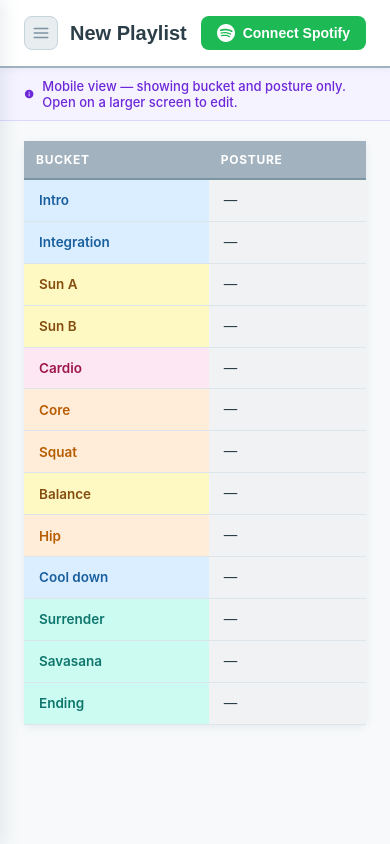
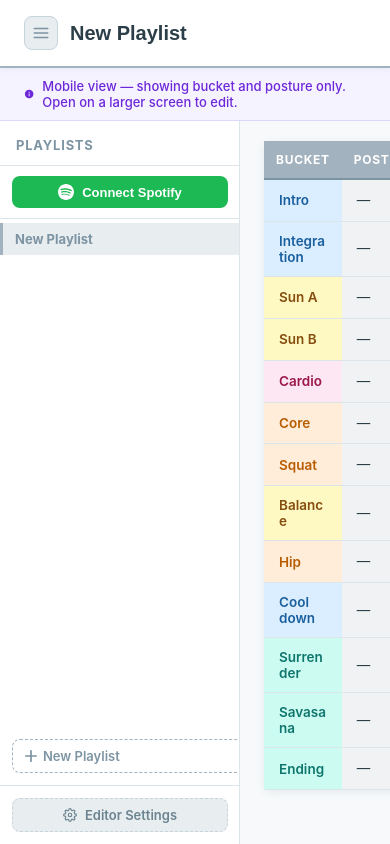
Before and after one commit to ChengWei1010/yoga-playlist-planner, a React (Vite) app: page / in a window 390 px wide. Built offline with nearby package versions, Linux system fonts and the light colour scheme.

Commit message:
Change nav bar behavior

```diff
--- a/src/App.css
+++ b/src/App.css
@@ -31,7 +31,8 @@ body {
 .app {
   display: flex;
   flex-direction: column;
-  min-height: 100vh;
+  height: 100vh;
+  overflow: hidden;
 }
 
 /* ─── Header ─── */
@@ -107,7 +108,10 @@ body {
 .table-wrapper {
   flex: 1;
   overflow-x: auto;
+  overflow-y: auto;
   padding: 20px 24px;
+  display: flex;
+  flex-direction: column;
 }
 
 /* ─── Table ─── */
@@ -235,9 +239,7 @@ body {
   background: var(--footer-bg);
   border-top: 2px solid var(--brand);
   padding: 14px 24px;
-  position: sticky;
-  bottom: 0;
-  z-index: 10;
+  flex-shrink: 0;
 }
 
 .footer-inner {
@@ -898,6 +900,16 @@ body {
   flex: 1;
   overflow: hidden;
   position: relative;
+  min-height: 0;
+}
+
+/* Wrapper for scrollable table + fixed footer */
+.main-panel {
+  flex: 1;
+  display: flex;
+  flex-direction: column;
+  min-width: 0;
+  overflow: hidden;
 }
 
 .main-content {
@@ -927,30 +939,31 @@ body {
 
 /* ─── Sidebar backdrop ─── */
 .sidebar-backdrop {
-  position: fixed;
-  inset: 0;
-  z-index: 19;
-  background: transparent;
+  display: none;
 }
 
 /* ─── Sidebar panel ─── */
 .sidebar {
-  position: fixed;
-  top: 0;
-  left: 0;
-  bottom: 0;
-  width: 240px;
+  width: 0;
+  overflow: hidden;
+  flex-shrink: 0;
   background: var(--surface);
   border-right: 1px solid var(--border);
-  box-shadow: 4px 0 16px rgba(100,130,150,0.14);
-  z-index: 20;
   display: flex;
   flex-direction: column;
-  transform: translateX(-100%);
-  transition: transform 0.22s cubic-bezier(0.4,0,0.2,1);
+  transition: width 0.22s cubic-bezier(0.4,0,0.2,1);
+  /* Stay in place while main content scrolls */
+  position: sticky;
+  top: 0;
+  align-self: flex-start;
+  height: 100%;
+  max-height: 100%;
 }
 .sidebar.open {
-  transform: translateX(0);
+  width: 240px;
+}
+.sidebar > * {
+  min-width: 240px;
 }
 
 .sidebar-header {
@@ -961,12 +974,24 @@ body {
   border-bottom: 1px solid var(--border);
 }
 
+.sidebar-title-group {
+  display: flex;
+  flex-direction: column;
+  gap: 2px;
+}
+
 .sidebar-title {
   font-size: 13px;
   font-weight: 700;
   letter-spacing: 0.06em;
   text-transform: uppercase;
   color: var(--brand-dark);
+}
+
+.sidebar-sync-time {
+  font-size: 11px;
+  color: var(--text-muted);
+  font-weight: 400;
 }
 
 .sidebar-close {
@@ -987,19 +1012,24 @@ body {
 .sidebar-close:hover { background: var(--brand-xlight); color: var(--text); }
 
 .sidebar-new-btn {
-  margin: 12px;
+  display: flex;
+  align-items: center;
+  gap: 6px;
+  margin: 0 12px 12px;
   padding: 8px 12px;
-  background: var(--brand);
-  color: #fff;
-  border: none;
+  background: transparent;
+  color: var(--brand-dark);
+  border: 1.5px dashed var(--brand);
   border-radius: var(--radius);
   font-size: 13px;
   font-weight: 600;
   cursor: pointer;
-  transition: background 0.15s;
+  transition: background 0.15s, border-color 0.15s;
   text-align: left;
+  font-family: inherit;
+  width: calc(100% - 24px);
 }
-.sidebar-new-btn:hover { background: var(--brand-dark); }
+.sidebar-new-btn:hover { background: var(--brand-xlight); border-color: var(--brand-dark); }
 
 .sidebar-list {
   flex: 1;
@@ -1100,6 +1130,44 @@ body {
   justify-content: center;
   cursor: pointer;
 }
+
+/* ─── Sidebar Spotify section ─── */
+.sidebar-spotify-section {
+  padding: 10px 12px;
+  border-bottom: 1px solid var(--border);
+}
+
+.sidebar-spotify-user {
+  display: flex;
+  align-items: center;
+  gap: 8px;
+  padding: 6px 8px;
+  background: var(--brand-xlight);
+  border-radius: var(--radius);
+  border: 1px solid var(--brand-light);
+}
+
+.sidebar-spotify-login {
+  width: 100%;
+  justify-content: center;
+  font-size: 13px;
+}
+
+/* ─── Sidebar cloud sync section ─── */
+.sidebar-cloud-section {
+  padding: 10px 12px;
+  border-bottom: 1px solid var(--border);
+  display: flex;
+  flex-direction: column;
+  gap: 6px;
+}
+
+/* ─── Sidebar editor settings button ─── */
+.sidebar-editor-settings-btn {
+  color: var(--text-muted);
+  border-style: dashed;
+}
+.sidebar-editor-settings-btn:hover { background: var(--brand-xlight); color: var(--text); }
 
 /* ─── Gear button ─── */
 .gear-btn {
@@ -1297,3 +1365,58 @@ body {
   white-space: pre-wrap;
   line-height: 1.4;
 }
+
+/* ─── New Playlist modal ─── */
+.new-playlist-modal {
+  width: 460px;
+}
+
+.new-playlist-options {
+  display: flex;
+  flex-direction: column;
+  gap: 10px;
+  margin-bottom: 20px;
+}
+
+.new-playlist-option {
+  display: flex;
+  align-items: center;
+  gap: 14px;
+  padding: 14px 16px;
+  background: var(--bg);
+  border: 1.5px solid var(--border);
+  border-radius: var(--radius);
+  cursor: pointer;
+  text-align: left;
+  font-family: inherit;
+  transition: background 0.15s, border-color 0.15s;
+  width: 100%;
+}
+.new-playlist-option:hover {
+  background: var(--brand-xlight);
+  border-color: var(--brand);
+}
+
+.option-icon {
+  flex-shrink: 0;
+  color: var(--brand-dark);
+}
+.option-icon-spotify {
+  color: #1DB954;
+}
+
+.option-title {
+  display: block;
+  font-size: 14px;
+  font-weight: 700;
+  color: var(--text);
+  line-height: 1.2;
+}
+
+.option-desc {
+  display: block;
+  font-size: 12px;
+  color: var(--text-muted);
+  margin-top: 2px;
+  font-weight: 400;
+}
--- a/src/App.jsx
+++ b/src/App.jsx
@@ -161,7 +161,7 @@ export default function App() {
   const [playlistName, setPlaylistName] = useState(initialPlaylist?.playlistName ?? 'New Playlist');
   const [activePlaylistId, setActivePlaylistId] = useState(initialActiveId);
   const [playlistIndex, setPlaylistIndex] = useState(initialIndex);
-  const [showSidebar, setShowSidebar] = useState(false);
+  const [showSidebar, setShowSidebar] = useState(true);
   const [isDragging, setIsDragging] = useState(0);
   const [token, setToken] = useState(() => getToken());
   const [spotifyUser, setSpotifyUser] = useState(null);
@@ -178,6 +178,7 @@ export default function App() {
   const [newBucketName, setNewBucketName] = useState('');
   const [viewMode, setViewMode] = useState(false);
   const [isMobile, setIsMobile] = useState(() => window.matchMedia('(max-width: 700px)').matches);
+  const [showNewPlaylistModal, setShowNewPlaylistModal] = useState(false);
 
   useEffect(() => {
     const mq = window.matchMedia('(max-width: 700px)');
@@ -205,6 +206,7 @@ export default function App() {
     cloudSaveRef.current = setTimeout(() => {
       cloudSavePlaylist(uid, activePlaylistId, { rows, playlistName, updatedAt: Date.now() });
       cloudSaveIndex(uid, loadIndex());
+      recordSync();
     }, 2000);
   }, [rows, playlistName, activePlaylistId, spotifyUser]);
 
@@ -387,7 +389,7 @@ export default function App() {
     setActivePlaylistId(id);
     localStorage.setItem('yoga_planner_active', id);
     recalcNextId(pl.rows);
-    setShowSidebar(false);
+    if (isMobile) setShowSidebar(false);
   }
 
   function handleNewPlaylist() {
@@ -399,7 +401,6 @@ export default function App() {
     setPlaylistName('New Playlist');
     setActivePlaylistId(id);
     setPlaylistIndex(loadIndex());
-    setShowSidebar(false);
   }
 
   function handleDeletePlaylist(id, e) {
@@ -426,6 +427,26 @@ export default function App() {
 
   // ─── Save / Load JSON ───
   const [syncStatus, setSyncStatus] = useState('');
+  const [lastSyncTime, setLastSyncTime] = useState(() => {
+    const t = localStorage.getItem('yoga_planner_last_sync');
+    return t ? Number(t) : null;
+  });
+
+  function recordSync() {
+    const now = Date.now();
+    setLastSyncTime(now);
+    localStorage.setItem('yoga_planner_last_sync', String(now));
+  }
+
+  function formatSyncTime(ts) {
+    if (!ts) return null;
+    const now = Date.now();
+    const diff = Math.floor((now - ts) / 1000);
+    if (diff < 60) return 'just now';
+    if (diff < 3600) return `${Math.floor(diff / 60)}m ago`;
+    if (diff < 86400) return `${Math.floor(diff / 3600)}h ago`;
+    return new Date(ts).toLocaleDateString(undefined, { month: 'short', day: 'numeric' });
+  }
 
   async function handlePullFromCloud() {
     const uid = spotifyUser?.id;
@@ -461,6 +482,7 @@ export default function App() {
       setBucketOptions(cloud.buckets);
     }
     setPlaylistIndex(cloud.index);
+    recordSync();
     setSyncStatus('pull-done');
     setTimeout(() => setSyncStatus(''), 3000);
   }
@@ -478,6 +500,7 @@ export default function App() {
     );
     await cloudSaveIndex(uid, index);
     await cloudSaveBuckets(uid, bucketOptions);
+    recordSync();
     setSyncStatus('push-done');
     setTimeout(() => setSyncStatus(''), 3000);
   }
@@ -681,24 +704,7 @@ export default function App() {
         </div>
 
         <div className="header-right">
-          {!isMobile && <div className="mode-toggle">
-            <button className={`mode-btn${!viewMode ? ' mode-active' : ''}`} onClick={() => setViewMode(false)}>Edit</button>
-            <button className={`mode-btn${viewMode ? ' mode-active' : ''}`} onClick={() => setViewMode(true)}>View</button>
-          </div>}
-          {!isMobile && <button className="gear-btn" onClick={handleOpenBucketModal} title="Manage buckets">
-            <svg width="16" height="16" viewBox="0 0 24 24" fill="none" stroke="currentColor" strokeWidth="2" strokeLinecap="round" strokeLinejoin="round">
-              <circle cx="12" cy="12" r="3"/><path d="M19.4 15a1.65 1.65 0 00.33 1.82l.06.06a2 2 0 010 2.83 2 2 0 01-2.83 0l-.06-.06a1.65 1.65 0 00-1.82-.33 1.65 1.65 0 00-1 1.51V21a2 2 0 01-4 0v-.09A1.65 1.65 0 009 19.4a1.65 1.65 0 00-1.82.33l-.06.06a2 2 0 01-2.83-2.83l.06-.06A1.65 1.65 0 004.68 15a1.65 1.65 0 00-1.51-1H3a2 2 0 010-4h.09A1.65 1.65 0 004.6 9a1.65 1.65 0 00-.33-1.82l-.06-.06a2 2 0 012.83-2.83l.06.06A1.65 1.65 0 009 4.68a1.65 1.65 0 001-1.51V3a2 2 0 014 0v.09a1.65 1.65 0 001 1.51 1.65 1.65 0 001.82-.33l.06-.06a2 2 0 012.83 2.83l-.06.06A1.65 1.65 0 0019.4 9a1.65 1.65 0 001.51 1H21a2 2 0 010 4h-.09a1.65 1.65 0 00-1.51 1z"/>
-            </svg>
-          </button>}
           {!effectiveViewMode && <button className="reset-btn" onClick={() => setShowResetConfirm(true)}>Reset</button>}
-          {!effectiveViewMode && (
-            <button className="import-btn" onClick={() => { setShowImportModal(true); setImportError(''); setImportUrl(''); }}>
-              <svg width="14" height="14" viewBox="0 0 24 24" fill="none" stroke="currentColor" strokeWidth="2.5" strokeLinecap="round" strokeLinejoin="round">
-                <path d="M21 15v4a2 2 0 01-2 2H5a2 2 0 01-2-2v-4"/><polyline points="7 10 12 15 17 10"/><line x1="12" y1="15" x2="12" y2="3"/>
-              </svg>
-              Import
-            </button>
-          )}
           {token && !effectiveViewMode && (
             <button className="export-btn" onClick={handleExport}>
               <svg width="14" height="14" viewBox="0 0 24 24" fill="none" stroke="currentColor" strokeWidth="2.5" strokeLinecap="round" strokeLinejoin="round">
@@ -707,31 +713,10 @@ export default function App() {
               Export URIs
             </button>
           )}
-          {token ? (
-            <div className="spotify-user">
-              {spotifyUser?.images?.[0]?.url ? (
-                <img className="spotify-avatar" src={spotifyUser.images[0].url} alt={spotifyUser.display_name} />
-              ) : (
-                <div className="spotify-avatar-fallback">
-                  <svg width="16" height="16" viewBox="0 0 24 24" fill="white">
-                    <path d="M12 2C6.477 2 2 6.477 2 12s4.477 10 10 10 10-4.477 10-10S17.523 2 12 2zm0 3a3 3 0 110 6 3 3 0 010-6zm0 14.2a7.2 7.2 0 01-6-3.22c.03-1.99 4-3.08 6-3.08 1.99 0 5.97 1.09 6 3.08a7.2 7.2 0 01-6 3.22z"/>
-                  </svg>
-                </div>
-              )}
-              <div className="spotify-user-info">
-                <span className="spotify-connected">Connected to Spotify</span>
-                <span className="spotify-name">{spotifyUser?.display_name || '…'}</span>
-              </div>
-              <button className="spotify-logout-btn" onClick={handleLogout}>Sign out</button>
-            </div>
-          ) : (
-            <button className="spotify-login-btn" onClick={startLogin}>
-              <svg width="18" height="18" viewBox="0 0 24 24" fill="currentColor">
-                <path d="M12 0C5.4 0 0 5.4 0 12s5.4 12 12 12 12-5.4 12-12S18.66 0 12 0zm5.521 17.34c-.24.359-.66.48-1.021.24-2.82-1.74-6.36-2.101-10.561-1.141-.418.122-.779-.179-.899-.539-.12-.421.18-.78.54-.9 4.56-1.021 8.52-.6 11.64 1.32.42.18.479.659.301 1.02zm1.44-3.3c-.301.42-.841.6-1.262.3-3.239-1.98-8.159-2.58-11.939-1.38-.479.12-1.02-.12-1.14-.6-.12-.48.12-1.021.6-1.141C9.6 9.9 15 10.561 18.72 12.84c.361.181.54.78.241 1.2zm.12-3.36C15.24 8.4 8.82 8.16 5.16 9.301c-.6.179-1.2-.181-1.38-.721-.18-.601.18-1.2.72-1.381 4.26-1.26 11.28-1.02 15.721 1.621.539.3.719 1.02.419 1.56-.299.421-1.02.599-1.559.3z"/>
-              </svg>
-              Connect Spotify
-            </button>
-          )}
+          {!isMobile && <div className="mode-toggle">
+            <button className={`mode-btn${!viewMode ? ' mode-active' : ''}`} onClick={() => setViewMode(false)}>Edit</button>
+            <button className={`mode-btn${viewMode ? ' mode-active' : ''}`} onClick={() => setViewMode(true)}>View</button>
+          </div>}
         </div>
       </header>
 
@@ -768,19 +753,59 @@ export default function App() {
 
       <div className="app-body">
         {/* ─── Sidebar ─── */}
-        {showSidebar && <div className="sidebar-backdrop" onClick={() => setShowSidebar(false)} />}
         <aside className={`sidebar${showSidebar ? ' open' : ''}`}>
           <div className="sidebar-header">
+            <div className="sidebar-title-group">
               <span className="sidebar-title">Playlists</span>
-            <button className="sidebar-close" onClick={() => setShowSidebar(false)}>×</button>
+              {lastSyncTime && <span className="sidebar-sync-time">Synced {formatSyncTime(lastSyncTime)}</span>}
             </div>
-          <button className="sidebar-new-btn" onClick={handleNewPlaylist}>
-            <svg width="12" height="12" viewBox="0 0 14 14" fill="none">
-              <line x1="7" y1="1" x2="7" y2="13" stroke="currentColor" strokeWidth="2" strokeLinecap="round"/>
-              <line x1="1" y1="7" x2="13" y2="7" stroke="currentColor" strokeWidth="2" strokeLinecap="round"/>
+          </div>
+
+          <div className="sidebar-spotify-section">
+            {token ? (
+              <div className="sidebar-spotify-user">
+                {spotifyUser?.images?.[0]?.url ? (
+                  <img className="spotify-avatar" src={spotifyUser.images[0].url} alt={spotifyUser.display_name} />
+                ) : (
+                  <div className="spotify-avatar-fallback">
+                    <svg width="16" height="16" viewBox="0 0 24 24" fill="white">
+                      <path d="M12 2C6.477 2 2 6.477 2 12s4.477 10 10 10 10-4.477 10-10S17.523 2 12 2zm0 3a3 3 0 110 6 3 3 0 010-6zm0 14.2a7.2 7.2 0 01-6-3.22c.03-1.99 4-3.08 6-3.08 1.99 0 5.97 1.09 6 3.08a7.2 7.2 0 01-6 3.22z"/>
                     </svg>
-            New Playlist
+                  </div>
+                )}
+                <div className="spotify-user-info">
+                  <span className="spotify-connected">Connected to Spotify</span>
+                  <span className="spotify-name">{spotifyUser?.display_name || '…'}</span>
+                </div>
+                <button className="spotify-logout-btn" onClick={handleLogout}>Sign out</button>
+              </div>
+            ) : (
+              <button className="spotify-login-btn sidebar-spotify-login" onClick={startLogin}>
+                <svg width="16" height="16" viewBox="0 0 24 24" fill="currentColor">
+                  <path d="M12 0C5.4 0 0 5.4 0 12s5.4 12 12 12 12-5.4 12-12S18.66 0 12 0zm5.521 17.34c-.24.359-.66.48-1.021.24-2.82-1.74-6.36-2.101-10.561-1.141-.418.122-.779-.179-.899-.539-.12-.421.18-.78.54-.9 4.56-1.021 8.52-.6 11.64 1.32.42.18.479.659.301 1.02zm1.44-3.3c-.301.42-.841.6-1.262.3-3.239-1.98-8.159-2.58-11.939-1.38-.479.12-1.02-.12-1.14-.6-.12-.48.12-1.021.6-1.141C9.6 9.9 15 10.561 18.72 12.84c.361.181.54.78.241 1.2zm.12-3.36C15.24 8.4 8.82 8.16 5.16 9.301c-.6.179-1.2-.181-1.38-.721-.18-.601.18-1.2.72-1.381 4.26-1.26 11.28-1.02 15.721 1.621.539.3.719 1.02.419 1.56-.299.421-1.02.599-1.559.3z"/>
+                </svg>
+                Connect Spotify
               </button>
+            )}
+          </div>
+
+          {spotifyUser && (
+            <div className="sidebar-cloud-section">
+              <button className="sidebar-action-btn sidebar-sync-btn" onClick={handlePullFromCloud} disabled={syncStatus === 'pulling' || syncStatus === 'pushing'}>
+                <svg width="13" height="13" viewBox="0 0 24 24" fill="none" stroke="currentColor" strokeWidth="2" strokeLinecap="round" strokeLinejoin="round">
+                  <polyline points="23 4 23 10 17 10"/><path d="M20.49 15a9 9 0 1 1-2.12-9.36L23 10"/>
+                </svg>
+                {syncStatus === 'pulling' ? 'Pulling…' : syncStatus === 'pull-done' ? '✓ Pulled' : syncStatus === 'pull-empty' ? 'Nothing in cloud' : 'Pull from cloud'}
+              </button>
+              <button className="sidebar-action-btn sidebar-sync-btn" onClick={handlePushToCloud} disabled={syncStatus === 'pulling' || syncStatus === 'pushing'}>
+                <svg width="13" height="13" viewBox="0 0 24 24" fill="none" stroke="currentColor" strokeWidth="2" strokeLinecap="round" strokeLinejoin="round">
+                  <polyline points="1 4 1 10 7 10"/><path d="M3.51 15a9 9 0 1 0 2.13-9.36L1 10"/>
+                </svg>
+                {syncStatus === 'pushing' ? 'Pushing…' : syncStatus === 'push-done' ? '✓ Pushed' : 'Push to cloud'}
+              </button>
+            </div>
+          )}
+
           <ul className="sidebar-list">
             {[...playlistIndex].sort((a, b) => (a.createdAt || Number(a.id)) - (b.createdAt || Number(b.id))).map(p => (
               <li
@@ -795,6 +820,15 @@ export default function App() {
               </li>
             ))}
           </ul>
+
+          <button className="sidebar-new-btn" onClick={() => setShowNewPlaylistModal(true)}>
+            <svg width="12" height="12" viewBox="0 0 14 14" fill="none">
+              <line x1="7" y1="1" x2="7" y2="13" stroke="currentColor" strokeWidth="2" strokeLinecap="round"/>
+              <line x1="1" y1="7" x2="13" y2="7" stroke="currentColor" strokeWidth="2" strokeLinecap="round"/>
+            </svg>
+            New Playlist
+          </button>
+
           <div className="sidebar-footer">
             {!isMobile && <button className="sidebar-action-btn" onClick={handleSaveJSON}>
               <svg width="13" height="13" viewBox="0 0 24 24" fill="none" stroke="currentColor" strokeWidth="2" strokeLinecap="round" strokeLinejoin="round">
@@ -802,38 +836,17 @@ export default function App() {
               </svg>
               Save JSON
             </button>}
-            {!isMobile && <label className="sidebar-action-btn sidebar-load-label">
-              <svg width="13" height="13" viewBox="0 0 24 24" fill="none" stroke="currentColor" strokeWidth="2" strokeLinecap="round" strokeLinejoin="round">
-                <path d="M21 15v4a2 2 0 01-2 2H5a2 2 0 01-2-2v-4"/><polyline points="7 10 12 5 17 10"/><line x1="12" y1="5" x2="12" y2="17"/>
+            <input ref={fileInputRef} type="file" accept=".json" onChange={handleLoadJSON} style={{display:'none'}} />
+            <button className="sidebar-action-btn sidebar-editor-settings-btn" onClick={handleOpenBucketModal}>
+              <svg width="14" height="14" viewBox="0 0 24 24" fill="none" stroke="currentColor" strokeWidth="2" strokeLinecap="round" strokeLinejoin="round">
+                <circle cx="12" cy="12" r="3"/><path d="M19.4 15a1.65 1.65 0 00.33 1.82l.06.06a2 2 0 010 2.83 2 2 0 01-2.83 0l-.06-.06a1.65 1.65 0 00-1.82-.33 1.65 1.65 0 00-1 1.51V21a2 2 0 01-4 0v-.09A1.65 1.65 0 009 19.4a1.65 1.65 0 00-1.82.33l-.06.06a2 2 0 01-2.83-2.83l.06-.06A1.65 1.65 0 004.68 15a1.65 1.65 0 00-1.51-1H3a2 2 0 010-4h.09A1.65 1.65 0 004.6 9a1.65 1.65 0 00-.33-1.82l-.06-.06a2 2 0 012.83-2.83l.06.06A1.65 1.65 0 009 4.68a1.65 1.65 0 001-1.51V3a2 2 0 014 0v.09a1.65 1.65 0 001 1.51 1.65 1.65 0 001.82-.33l.06-.06a2 2 0 012.83 2.83l-.06.06A1.65 1.65 0 0019.4 9a1.65 1.65 0 001.51 1H21a2 2 0 010 4h-.09a1.65 1.65 0 00-1.51 1z"/>
               </svg>
-              Load JSON
-              <input ref={fileInputRef} type="file" accept=".json" onChange={handleLoadJSON} style={{display:'none'}} />
-            </label>}
-            {spotifyUser ? (<>
-              <button className="sidebar-action-btn sidebar-sync-btn" onClick={handlePullFromCloud} disabled={syncStatus === 'pulling' || syncStatus === 'pushing'}>
-                <svg width="13" height="13" viewBox="0 0 24 24" fill="none" stroke="currentColor" strokeWidth="2" strokeLinecap="round" strokeLinejoin="round">
-                  <polyline points="23 4 23 10 17 10"/><path d="M20.49 15a9 9 0 1 1-2.12-9.36L23 10"/>
-                </svg>
-                {syncStatus === 'pulling' ? 'Pulling…' : syncStatus === 'pull-done' ? '✓ Pulled' : syncStatus === 'pull-empty' ? 'Nothing in cloud' : 'Pull from cloud'}
+              Editor Settings
             </button>
-              <button className="sidebar-action-btn sidebar-sync-btn" onClick={handlePushToCloud} disabled={syncStatus === 'pulling' || syncStatus === 'pushing'}>
-                <svg width="13" height="13" viewBox="0 0 24 24" fill="none" stroke="currentColor" strokeWidth="2" strokeLinecap="round" strokeLinejoin="round">
-                  <polyline points="1 4 1 10 7 10"/><path d="M3.51 15a9 9 0 1 0 2.13-9.36L1 10"/>
-                </svg>
-                {syncStatus === 'pushing' ? 'Pushing…' : syncStatus === 'push-done' ? '✓ Pushed' : 'Push to cloud'}
-              </button>
-              <button className="sidebar-action-btn sidebar-sync-btn sidebar-cleanup-btn" onClick={handleCleanupOrphans} disabled={syncStatus === 'pulling' || syncStatus === 'pushing'}>
-                <svg width="13" height="13" viewBox="0 0 24 24" fill="none" stroke="currentColor" strokeWidth="2" strokeLinecap="round" strokeLinejoin="round">
-                  <polyline points="3 6 5 6 21 6"/><path d="M19 6l-1 14a2 2 0 01-2 2H8a2 2 0 01-2-2L5 6"/><path d="M10 11v6M14 11v6"/><path d="M9 6V4a1 1 0 011-1h4a1 1 0 011 1v2"/>
-                </svg>
-                {syncStatus === 'pushing' ? 'Cleaning…' : 'Remove empty playlists'}
-              </button>
-            </>) : (
-              <span className="sidebar-sync-hint">Connect Spotify to enable cloud sync</span>
-            )}
           </div>
         </aside>
 
+        <div className="main-panel">
         <main className="table-wrapper">
           <table className="playlist-table">
             <thead>
@@ -923,7 +936,6 @@ export default function App() {
           </div>
           )}
         </main>
-      </div>
 
         <footer className="app-footer">
           <div className="footer-inner">
@@ -946,6 +958,52 @@ export default function App() {
             </div>
           </div>
         </footer>
+        </div>
+      </div>
+
+      {showNewPlaylistModal && (
+        <div className="modal-overlay" onClick={() => setShowNewPlaylistModal(false)}>
+          <div className="modal new-playlist-modal" onClick={e => e.stopPropagation()}>
+            <h2 className="modal-title">New Playlist</h2>
+            <p className="modal-body">How would you like to start?</p>
+            <div className="new-playlist-options">
+              <button
+                className="new-playlist-option"
+                onClick={() => { setShowNewPlaylistModal(false); setShowImportModal(true); setImportError(''); setImportUrl(''); }}
+              >
+                <svg width="28" height="28" viewBox="0 0 24 24" fill="currentColor" className="option-icon option-icon-spotify">
+                  <path d="M12 0C5.4 0 0 5.4 0 12s5.4 12 12 12 12-5.4 12-12S18.66 0 12 0zm5.521 17.34c-.24.359-.66.48-1.021.24-2.82-1.74-6.36-2.101-10.561-1.141-.418.122-.779-.179-.899-.539-.12-.421.18-.78.54-.9 4.56-1.021 8.52-.6 11.64 1.32.42.18.479.659.301 1.02zm1.44-3.3c-.301.42-.841.6-1.262.3-3.239-1.98-8.159-2.58-11.939-1.38-.479.12-1.02-.12-1.14-.6-.12-.48.12-1.021.6-1.141C9.6 9.9 15 10.561 18.72 12.84c.361.181.54.78.241 1.2zm.12-3.36C15.24 8.4 8.82 8.16 5.16 9.301c-.6.179-1.2-.181-1.38-.721-.18-.601.18-1.2.72-1.381 4.26-1.26 11.28-1.02 15.721 1.621.539.3.719 1.02.419 1.56-.299.421-1.02.599-1.559.3z"/>
+                </svg>
+                <span className="option-title">Import from Spotify</span>
+                <span className="option-desc">Pull tracks from an existing Spotify playlist</span>
+              </button>
+              <button
+                className="new-playlist-option"
+                onClick={() => { setShowNewPlaylistModal(false); fileInputRef.current?.click(); }}
+              >
+                <svg width="28" height="28" viewBox="0 0 24 24" fill="none" stroke="currentColor" strokeWidth="2" strokeLinecap="round" strokeLinejoin="round" className="option-icon">
+                  <path d="M21 15v4a2 2 0 01-2 2H5a2 2 0 01-2-2v-4"/><polyline points="7 10 12 5 17 10"/><line x1="12" y1="5" x2="12" y2="17"/>
+                </svg>
+                <span className="option-title">Load JSON</span>
+                <span className="option-desc">Import a previously saved playlist file</span>
+              </button>
+              <button
+                className="new-playlist-option"
+                onClick={() => { setShowNewPlaylistModal(false); handleNewPlaylist(); }}
+              >
+                <svg width="28" height="28" viewBox="0 0 24 24" fill="none" stroke="currentColor" strokeWidth="2" strokeLinecap="round" strokeLinejoin="round" className="option-icon">
+                  <rect x="3" y="3" width="18" height="18" rx="2"/><line x1="12" y1="8" x2="12" y2="16"/><line x1="8" y1="12" x2="16" y2="12"/>
+                </svg>
+                <span className="option-title">Start blank</span>
+                <span className="option-desc">Begin with the default bucket structure</span>
+              </button>
+            </div>
+            <div className="modal-actions">
+              <button className="modal-cancel" onClick={() => setShowNewPlaylistModal(false)}>Cancel</button>
+            </div>
+          </div>
+        </div>
+      )}
 
       {exportedUrl && (
         <div className="modal-overlay" onClick={() => setExportedUrl('')}>
```
Also changed, not shown: Prompts.txt. Lines whose indentation alone changed are shown as unchanged.
